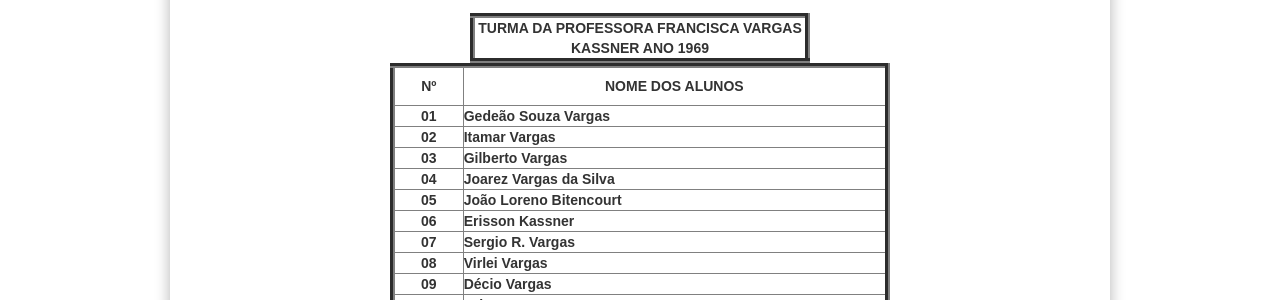
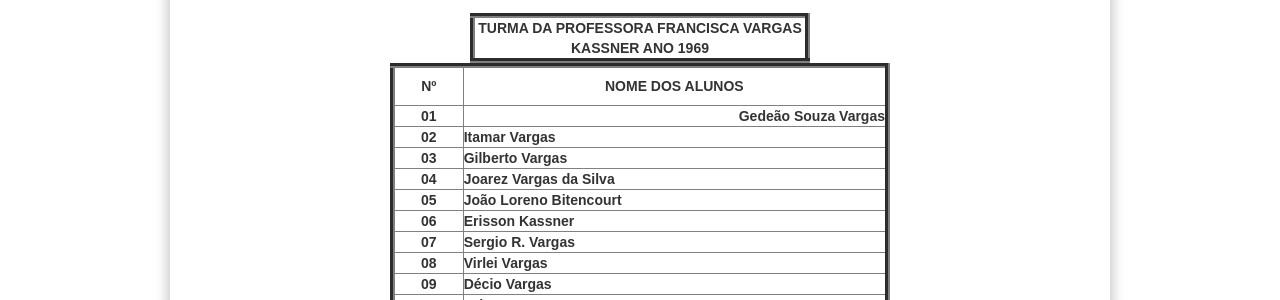
Before and after one commit to claudiovargas1955/claudiovargas1955.github.io, a Jekyll site: the page built from _pages/ensino-da-iasd-bosque.html, in a window 1280 px wide. Shown: the part 1445-1745 px from the top of the page. Built offline with Jekyll 4.4.1, drawn with Linux system fonts in a browser that asks for light colours; some web fonts are replaced.

Commit message:
Update ensino-da-iasd-bosque.html

```diff
--- a/_pages/ensino-da-iasd-bosque.html
+++ b/_pages/ensino-da-iasd-bosque.html
@@ -260,7 +260,7 @@
 
          <tr>
                 <td align="center" width="50px"><b>01</b></td>
-           <td margin-left="580px" width="300px"><b>Gedeão Souza Vargas</b></td>
+           <td align="right" width="300px"><b>Gedeão Souza Vargas</b></td>
 
         </tr>
 
```
